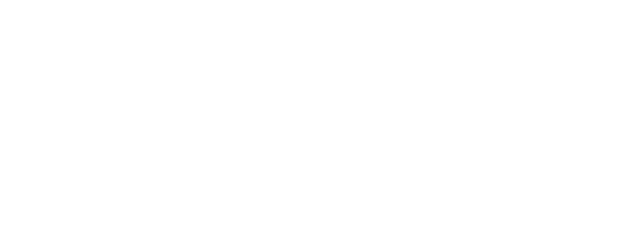
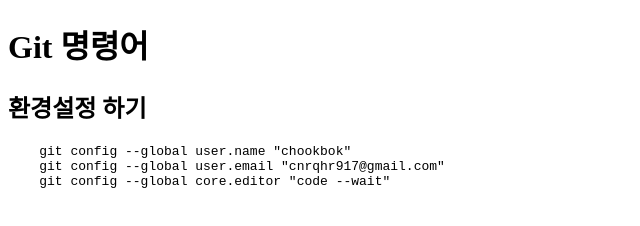
Before and after one commit to chookbok/Git, a plain HTML site: page index.html in a window 1280 px wide. Shown: the whole page, without its empty margins (0-640 px from the left). Drawn offline with Linux system fonts and the light colour scheme.

Commit message:
git 초기환경 설정

```diff
--- a/index.html
+++ b/index.html
@@ -7,6 +7,12 @@
   <title>Git을 활용해보자</title>
 </head>
 <body>
-
+  <h1>Git 명령어</h1>
+  <h2>환경설정 하기</h2>
+  <pre>
+    git config --global user.name "chookbok"
+    git config --global user.email "cnrqhr917@gmail.com"
+    git config --global core.editor "code --wait"
+  </pre>
 </body>
 </html>
```
